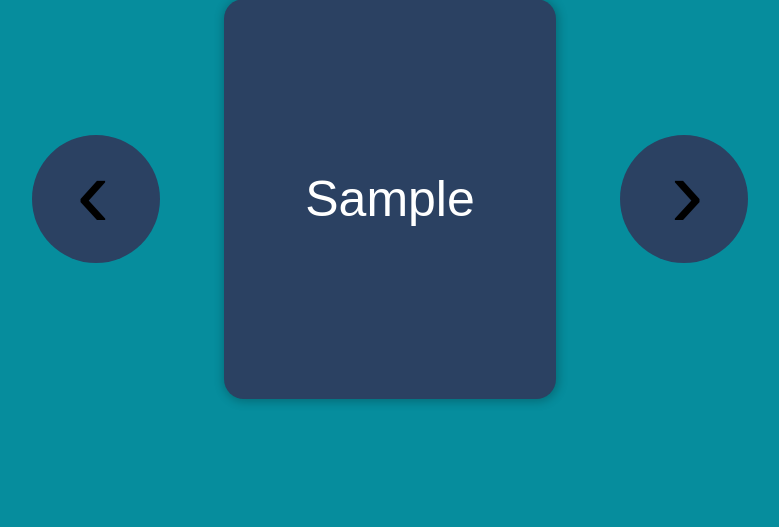
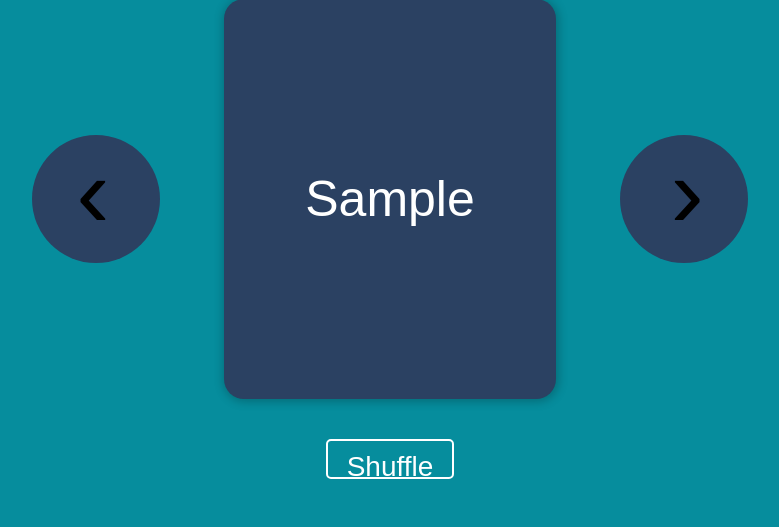
Before and after one commit to iszablowski/flashcards_app, a Flask app: page /flashcards/collection/1/train in a window 1280 px wide. Shown: the part 273-800 px from the top of the page, without its empty margins (250-1029 px from the left). Run offline with Flask 3, Linux system fonts and the light colour scheme; a user stored in the database is signed in; tables that the repository leaves empty hold one stand-in row (values such as "Sample post").

Commit message:
shuffling cards in training

```diff
--- a/src/application/static/css-styles/styles.css
+++ b/src/application/static/css-styles/styles.css
@@ -319,3 +319,22 @@ html, body {
         color: transparent;
     }
 }
+
+.shuffle-btn {
+    border: 2px solid white;
+    border-radius: 5px;
+    background-color: transparent;
+    color: white;
+    padding: 10px 10px;
+    transition: 200ms linear all;
+    font-family: Arial, sans-serif;
+    font-size: 0.7em;
+    width: 10vw;
+    height: 5vh;
+    cursor: pointer;
+}
+
+.shuffle-btn:hover {
+    background-color: white;
+    color: #068D9D;
+}
--- a/src/application/static/js-scripts/flashcards_moving.js
+++ b/src/application/static/js-scripts/flashcards_moving.js
@@ -3,6 +3,7 @@ const button_previous = document.querySelector('#go-previous');
 const button_next = document.querySelector('#go-next');
 const card = document.querySelector('.train-card');
 const flashcard_number = document.querySelector('#flashcard-number');
+const shuffle_btn = document.querySelector('#shuffle');
 
 let front; let back;
 let current_flashcard_index = 0;
@@ -72,6 +73,20 @@ function animation_stop() {
     card.classList.remove('card_animation');
 }
 
+function shuffle_cards() {
+    current_flashcard_index = max_flashcard_index + 1;
+    let random_index;
+
+    while(current_flashcard_index > 0) {
+        random_index = Math.floor(Math.random() * current_flashcard_index);
+        current_flashcard_index--;
+
+        [flashcards[current_flashcard_index][0], flashcards[random_index][0]] = [flashcards[random_index][0], flashcards[current_flashcard_index][0]];
+        [flashcards[current_flashcard_index][1], flashcards[random_index][1]] = [flashcards[random_index][1], flashcards[current_flashcard_index][1]];
+    }
+    init_training();
+}
+
 card.addEventListener('click', () => {
     set_flashcard_side();
     animation_restart();
@@ -103,4 +118,6 @@ document.addEventListener('keypress', (event) => {
     }
 })
 
+shuffle_btn.addEventListener('click', shuffle_cards);
+
 init_training();
--- a/src/application/templates/flashcards/train.html
+++ b/src/application/templates/flashcards/train.html
@@ -16,6 +16,9 @@
         </div>
         <button id="go-next" class="step-btn">&#8250;</button>
     </div>
+    <div class="collection-info">
+        <button id="shuffle" class="shuffle-btn">Shuffle</button>
+    </div>
 </div>
 <script>
     let flashcards = JSON.parse('{{ flashcards | safe }}')
```
Also changed, not shown: src/flashcards-class/flashcard_class.py (deleted, +0 -30 lines), src/flashcards-class/flashcards_collection.py (deleted, +0 -25 lines).
